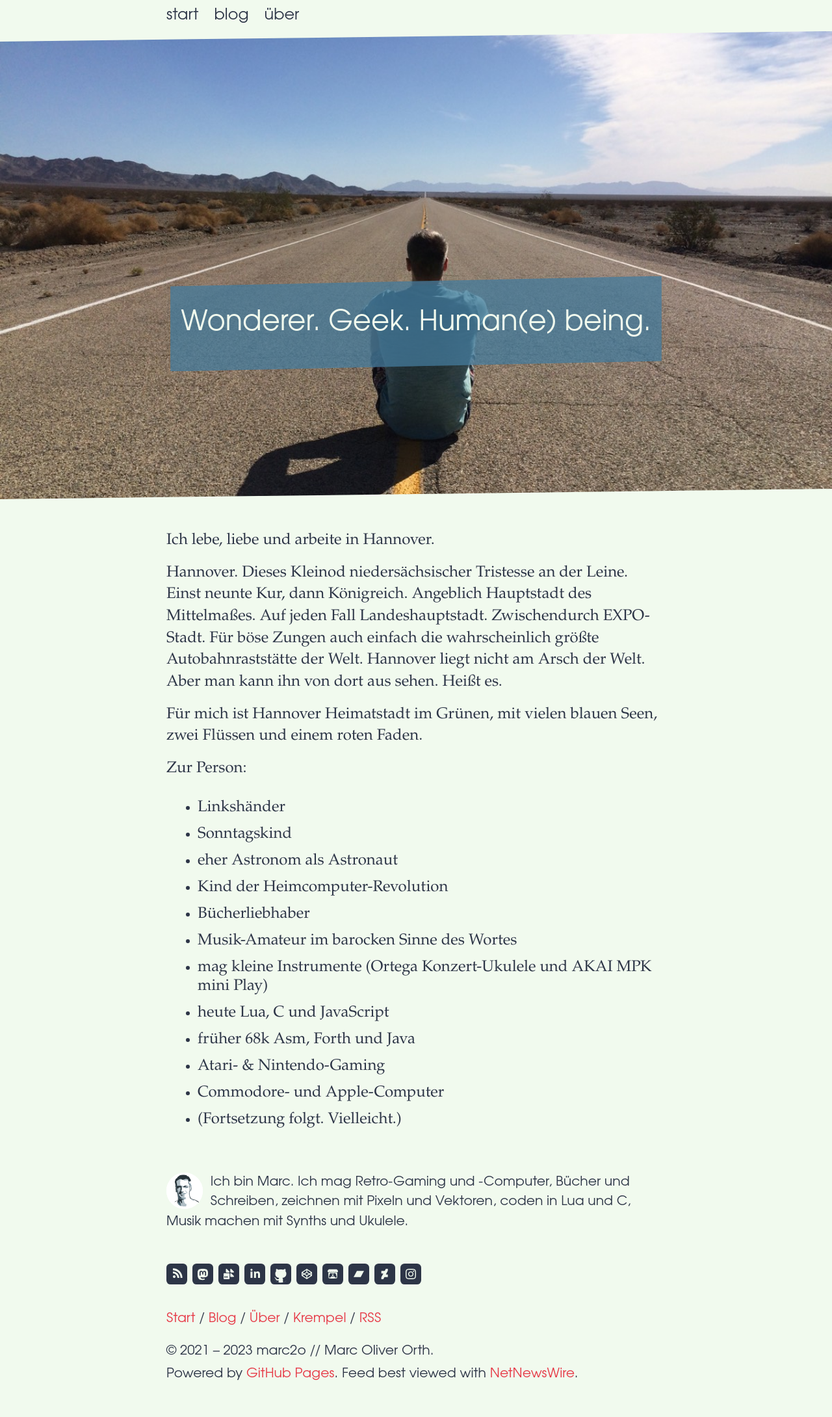
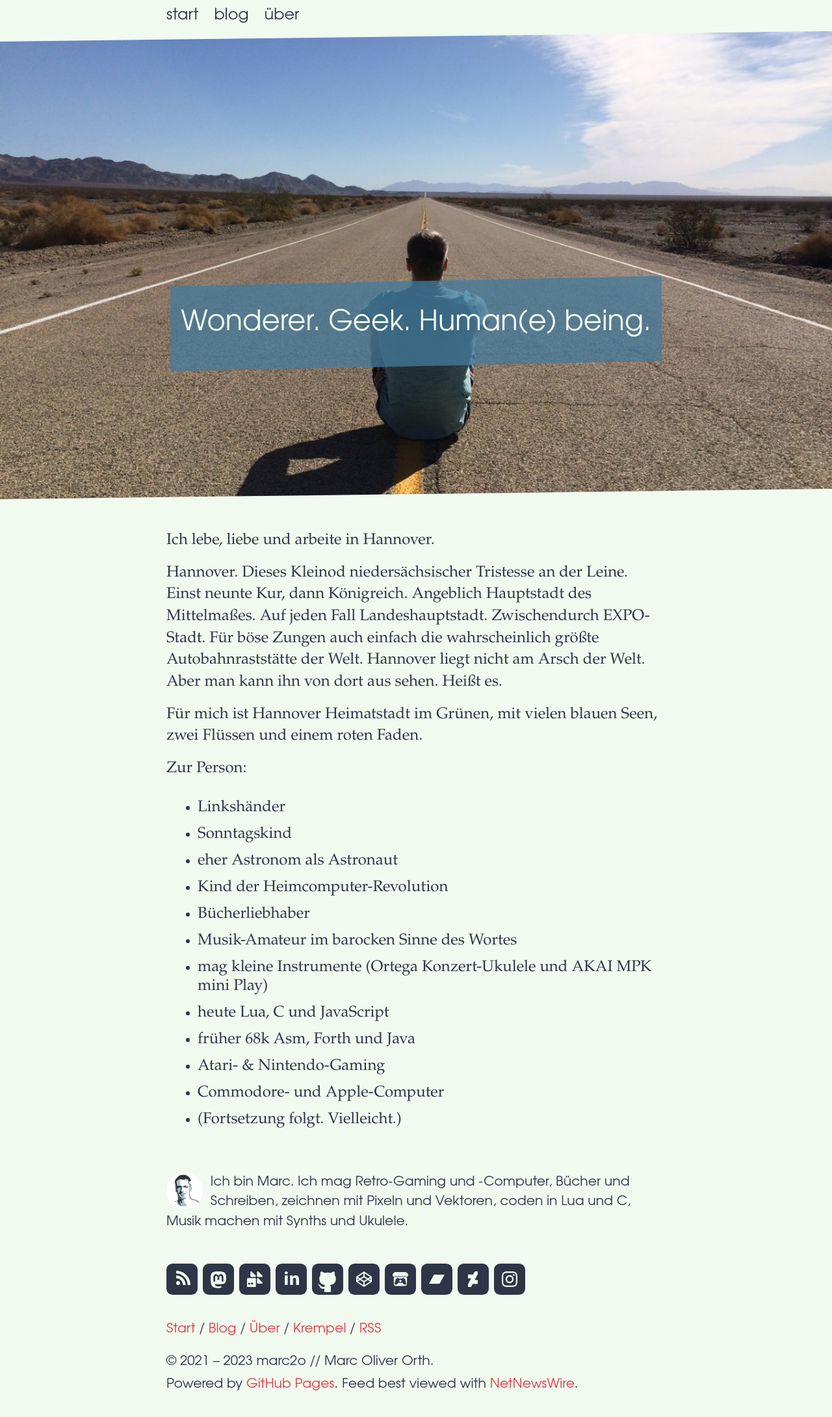
Before and after one commit to marc2o/marc2o.github.io, a Jekyll site: the page built from about.md, in a window 1280 px wide. Shown: the whole page at 65% size. Built offline with Jekyll 4.4.1, drawn with Linux system fonts in a browser that asks for light colours.

Commit message:
Update article.css

```diff
--- a/assets/css/article.css
+++ b/assets/css/article.css
@@ -497,8 +497,8 @@ ul.follow li a {
 }
 
 ul.follow svg {
-    width: 2rem;
-    height: 2rem;
+    width: 3rem;
+    height: 3rem;
     vertical-align: top;
 }
 
```
